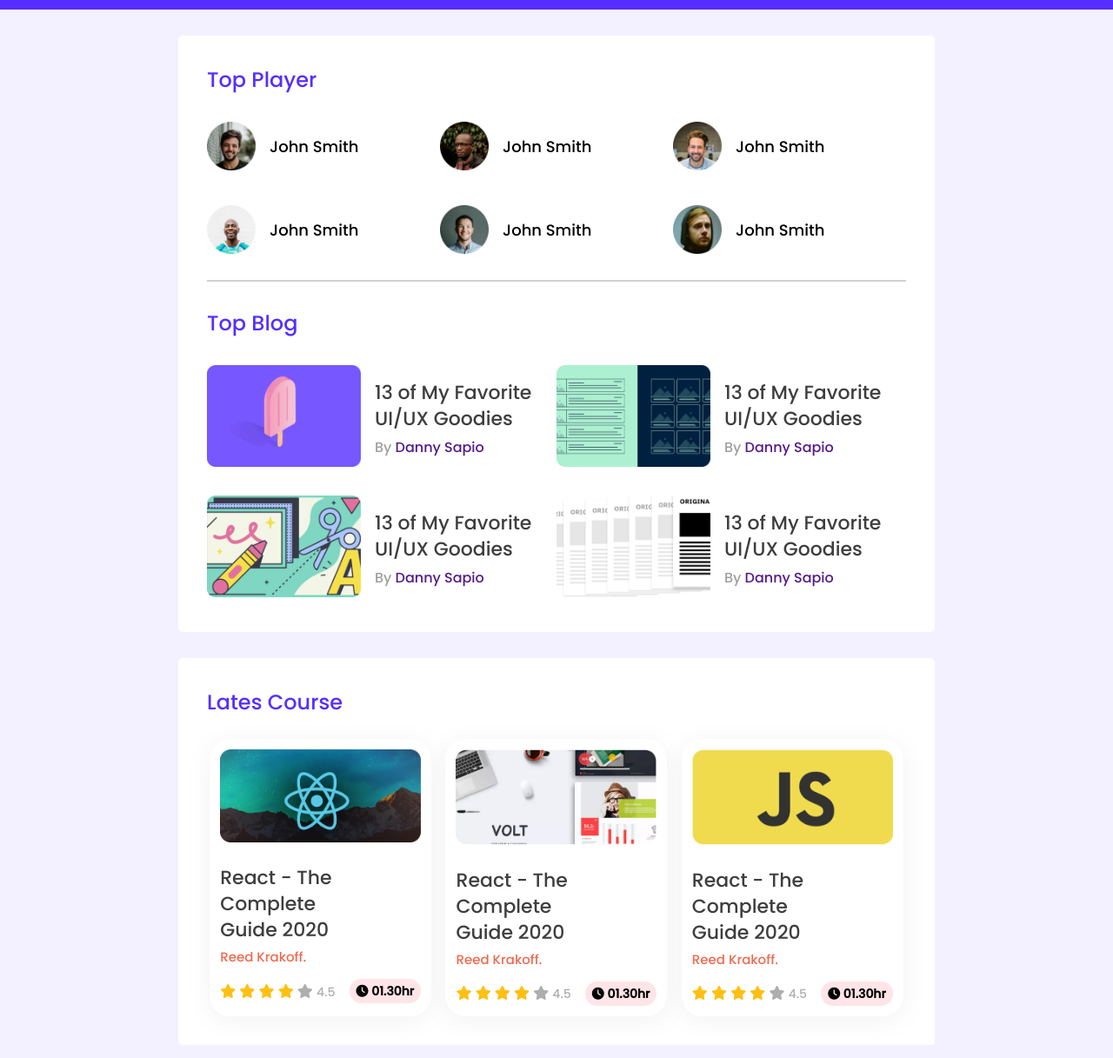
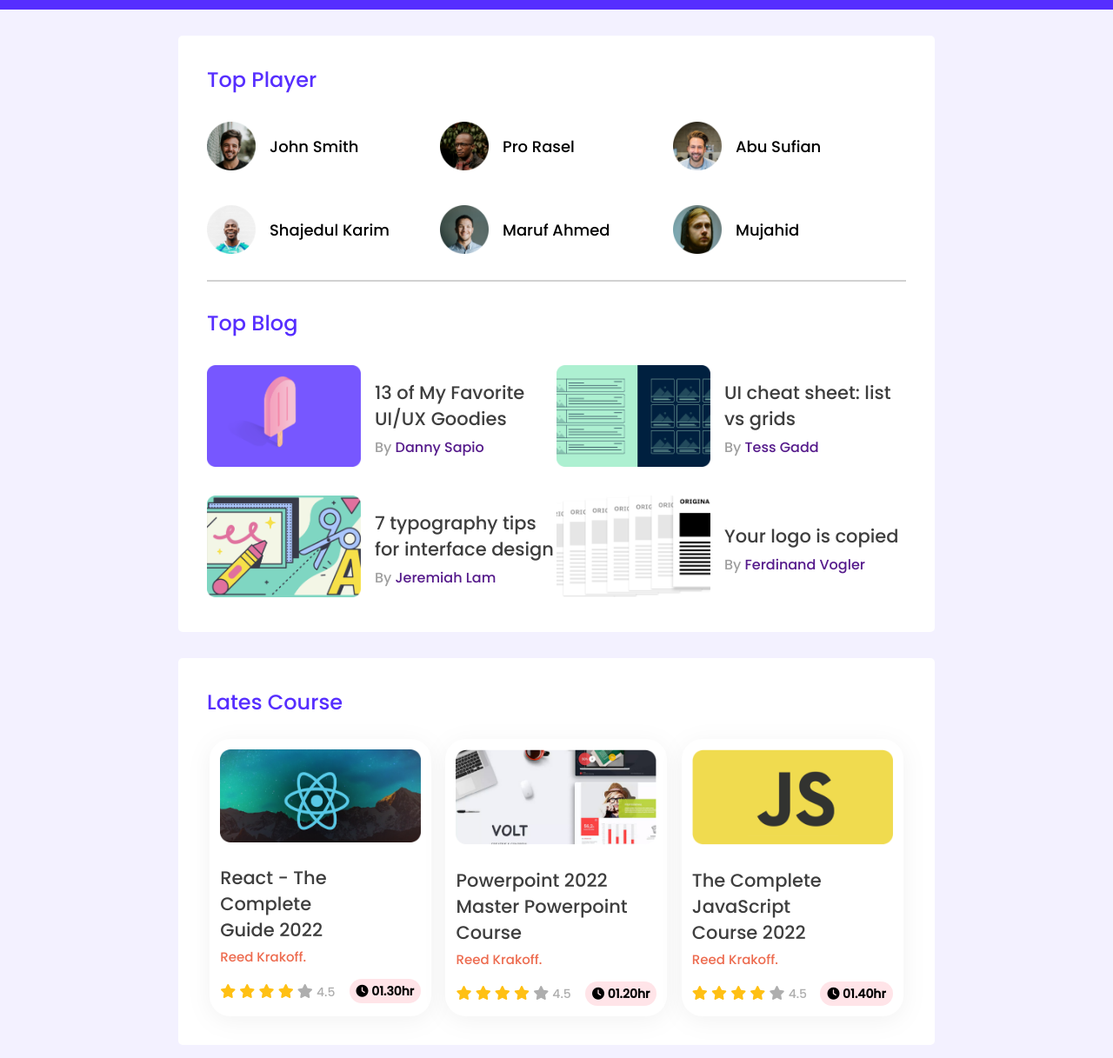
Before and after one commit to mdalmamunit427/leader-board, a plain HTML site: page index.html in a window 1280 px wide. Shown: the part 83-1300 px from the top of the page at 87% size. Drawn offline with Linux system fonts and the light colour scheme.

Commit message:
fixing text

```diff
--- a/CSS3/styles.css
+++ b/CSS3/styles.css
@@ -39,7 +39,7 @@ a {
 
 .blog-title {
     font-weight: 500;
-    font-size: 22px;
+    font-size: 21px;
     line-height: 30px;
     color: #1e1e1edb;
 }
--- a/index.html
+++ b/index.html
@@ -46,23 +46,23 @@
                 </div>
                 <div class="top-player-info">
                     <img src="images/players/player-2.png" alt="">
-                    <h3>John Smith</h3>
+                    <h3>Pro Rasel</h3>
                 </div>
                 <div class="top-player-info">
                     <img src="images/players/player-3.png" alt="">
-                    <h3>John Smith</h3>
+                    <h3>Abu Sufian</h3>
                 </div>
                 <div class="top-player-info">
                     <img src="images/players/player-4.png" alt="">
-                    <h3>John Smith</h3>
+                    <h3>Shajedul Karim</h3>
                 </div>
                 <div class="top-player-info">
                     <img src="images/players/player-5.png" alt="">
-                    <h3>John Smith</h3>
+                    <h3>Maruf Ahmed</h3>
                 </div>
                 <div class="top-player-info">
                     <img src="images/players/player-6.png" alt="">
-                    <h3>John Smith</h3>
+                    <h3>Mujahid</h3>
                 </div>
             </div>
             <hr>
@@ -83,9 +83,9 @@
                         <img src="images/blogs/blog-2.png" alt="blog-1">
                     </div>
                     <div class="blog-content">
-                        <h3 class="blog-title">13 of My Favorite
-                            UI/UX Goodies</h3>
-                        <p class="blog-author">By <a href="">Danny Sapio</a></p>
+                        <h3 class="blog-title">UI cheat sheet:
+                            list vs grids</h3>
+                        <p class="blog-author">By <a href="">Tess Gadd</a></p>
                     </div>
                 </div>
                 <div class="top-blog-info">
@@ -93,9 +93,9 @@
                         <img src="images/blogs/blog-3.png" alt="blog-1">
                     </div>
                     <div class="blog-content">
-                        <h3 class="blog-title">13 of My Favorite
-                            UI/UX Goodies</h3>
-                        <p class="blog-author">By <a href="">Danny Sapio</a></p>
+                        <h3 class="blog-title">7 typography tips
+                            for interface design</h3>
+                        <p class="blog-author">By <a href="">Jeremiah Lam</a></p>
                     </div>
                 </div>
                 <div class="top-blog-info">
@@ -103,9 +103,9 @@
                         <img src="images/blogs/blog-4.png" alt="blog-1">
                     </div>
                     <div class="blog-content">
-                        <h3 class="blog-title">13 of My Favorite
-                            UI/UX Goodies</h3>
-                        <p class="blog-author">By <a href="">Danny Sapio</a></p>
+                        <h3 class="blog-title">Your logo is
+                            copied</h3>
+                        <p class="blog-author">By <a href="">Ferdinand Vogler</a></p>
                     </div>
                 </div>
             </div>
@@ -121,7 +121,7 @@
                     <img src="images/courses/course-1.png" alt="" />
                     <h3 class="blog-title">
                         React - The Complete <br />
-                        Guide 2020
+                        Guide 2022
                     </h3>
                     <p>Reed Krakoff.</p>
                     <div class="course-deatils">
@@ -142,8 +142,8 @@
                 <div class="courses-lists">
                     <img src="images/courses/course-2.png" alt="" />
                     <h3 class="blog-title">
-                        React - The Complete <br />
-                        Guide 2020
+                        Powerpoint 2022 <br />
+                        Master Powerpoint Course
                     </h3>
                     <p>Reed Krakoff.</p>
                     <div class="course-deatils">
@@ -157,15 +157,15 @@
                         </div>
                         <div class="watch-hour">
                             <i class="fa-solid fa-clock"></i>
-                            01.30hr
+                            01.20hr
                         </div>
                     </div>
                 </div>
                 <div class="courses-lists">
                     <img src="images/courses/course-3.png" alt="" />
                     <h3 class="blog-title">
-                        React - The Complete <br />
-                        Guide 2020
+                        The Complete JavaScript <br />
+                        Course 2022
                     </h3>
                     <p>Reed Krakoff.</p>
                     <div class="course-deatils">
@@ -179,7 +179,7 @@
                         </div>
                         <div class="watch-hour">
                             <i class="fa-solid fa-clock"></i>
-                            01.30hr
+                            01.40hr
                         </div>
                     </div>
                 </div>
```
